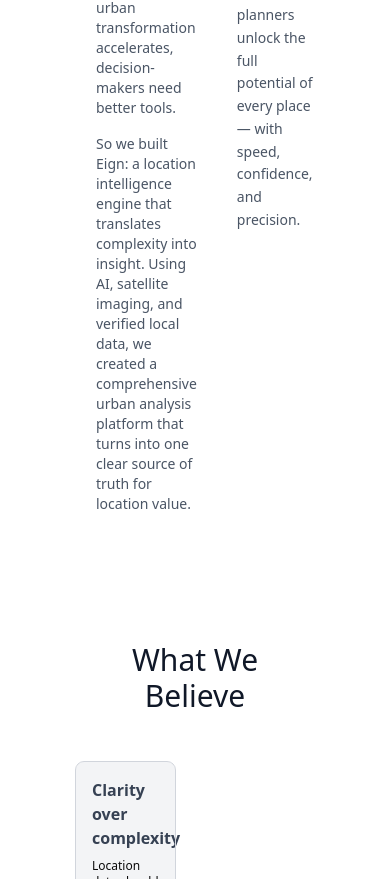
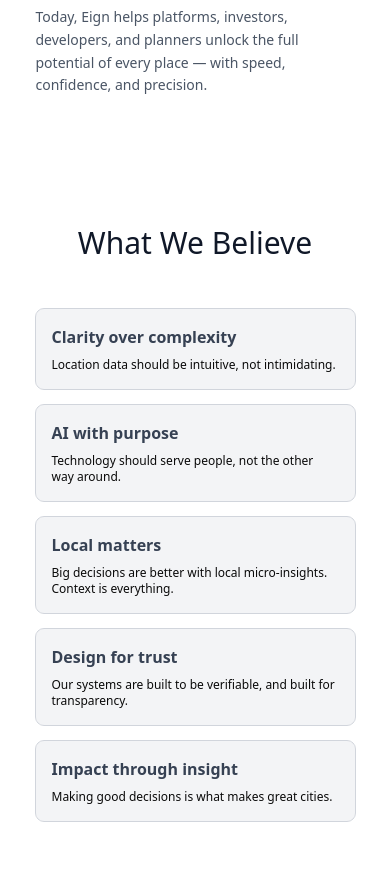
Before and after one commit to keyup-lo/eign-frontend, a Next.js app: page /about_us in a window 390 px wide. Shown: the part 2465-3344 px from the top of the page. Built offline with nearby package versions, Linux system fonts and the light colour scheme.

Commit message:
update the about page for mobile

```diff
--- a/src/components/About/OurStorySection.tsx
+++ b/src/components/About/OurStorySection.tsx
@@ -1,8 +1,10 @@
 import Image from 'next/image'
+import '../../styles/about/os-section.css';
+
 
 export default function OurStorySection() {
     return (
-      <div className="bg-white py-16 px-4 sm:px-6 lg:px-8 mx-20">
+      <div className="os_holder bg-white py-16 px-4 sm:px-6 lg:px-8 mx-20">
         <div className="max-w-7xl mx-auto">
 
           {/* Header Image */}
@@ -15,10 +17,10 @@
           />
 
           {/* Content Section */}
-          <div className="flex justify-evenly items-center gap-10">
+          <div className="content flex justify-evenly items-center gap-10">
 
             {/* Left Column */}
-            <div className="space-y-6 w-[90%]">
+            <div className="content_lc space-y-6 w-[90%]">
               <h2 className="text-3xl text-gray-900">
                 Our Story
               </h2>
@@ -39,7 +41,7 @@
             </div>
 
             {/* Right Column */}
-            <div className="space-y-4 text-gray-600 leading-relaxed text-sm w-[80%]">
+            <div className="content_rc space-y-4 text-gray-600 leading-relaxed text-sm w-[80%]">
               <p>
                 Today, Eign helps platforms, investors, developers, and planners unlock the full potential of every place — with speed, confidence, and precision.
               </p>
--- a/src/components/About/WhatWeBelieveSection.tsx
+++ b/src/components/About/WhatWeBelieveSection.tsx
@@ -1,5 +1,6 @@
 import Image from 'next/image'
 import WWB from './WhatWeBelieve/WWB';
+import '../../styles/about/wwb-section.css';
 
 export default function WhatWeBelieveSection() {
     const beliefs = [
@@ -26,7 +27,7 @@
     ];
 
     return (
-      <div className="bg-white py-16 px-4 sm:px-6 lg:px-8 mx-20">
+      <div className="wwb_holder bg-white py-16 px-4 sm:px-6 lg:px-8 mx-20">
         <div className="max-w-7xl mx-auto">
 
           {/* Header */}
@@ -40,7 +41,7 @@
           <div className="flex justify-center items-center gap-10">
 
             {/* Left Side - Belief Cards */}
-            <div className="space-y-4 w-[50%]">
+            <div className="belief_card space-y-4 w-[50%]">
               {beliefs.map((belief, index) => (
                 <WWB
                   key={index}
@@ -55,7 +56,7 @@
               alt="Company Logo"
               width={500}
               height={100}
-              className="cursor-pointer rounded-lg mb-8 w-[50%]"
+              className="content_img cursor-pointer rounded-lg mb-8 w-[50%]"
             />
           </div>
         </div>
--- a/src/components/About/WhereWeOperateSection.tsx
+++ b/src/components/About/WhereWeOperateSection.tsx
@@ -1,10 +1,11 @@
 import Image from 'next/image'
+import '../../styles/about/wwo-section.css';
 
 export default function WhereWeOperateSection() {
     return (
       <div className="bg-blue-700 py-16 px-4 sm:px-6 lg:px-8">
-        <div className="max-w-7xl mx-20">
-          <div className="flex justify-center items-center gap-10">
+        <div className="wwo max-w-7xl mx-20">
+          <div className="wwo_holder flex justify-center items-center gap-10">
 
             {/* Left Side - Image */}
             <Image
--- /dev/null
+++ b/src/styles/about/os-section.css
@@ -0,0 +1,13 @@
+@media (max-width: 768px){
+    .content{
+        flex-wrap: wrap;
+    }
+
+    .content_rc, .content_lc{
+        width: 100%;
+    }
+
+    .os_holder{
+        margin: 0 5%;
+    }
+}
--- /dev/null
+++ b/src/styles/about/wwb-section.css
@@ -0,0 +1,13 @@
+@media (max-width: 768px){
+    .content_img{
+        display: none;
+    }
+
+    .belief_card{
+        width: 100%;
+    }
+
+    .wwb_holder{
+        margin: 0 5%;
+    }
+}
--- /dev/null
+++ b/src/styles/about/wwo-section.css
@@ -0,0 +1,9 @@
+@media (max-width: 768px){
+    .wwo{
+        margin: 0 7%;
+    }
+
+    .wwo_holder{
+        flex-wrap: wrap-reverse;
+    }
+}
```
